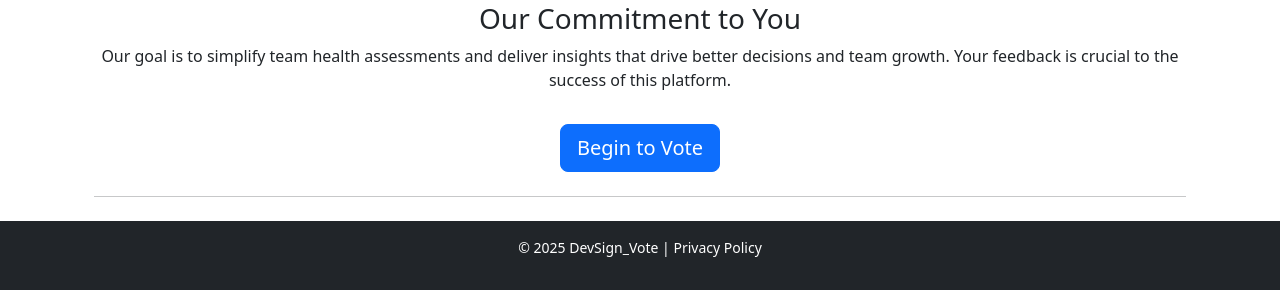
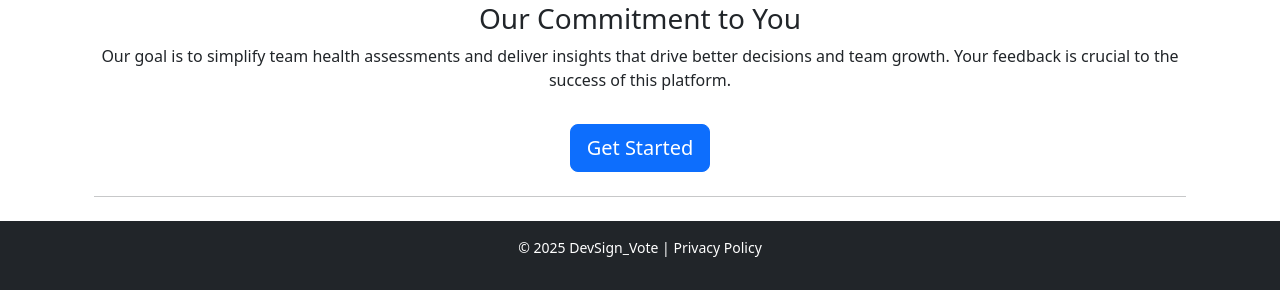
Before and after one commit to simonepietraroia/Sky-TV-Project, a Django app: page / in a window 1280 px wide. Shown: the part 672-962 px from the top of the page. Run offline with Django 5.2, Linux system fonts and the light colour scheme; a user stored in the database is signed in.

Commit message:
fixed home to send team leader to session select

```diff
--- a/SkyTvApp/DevSign_Vote/templates/DevSign_Vote/home.html
+++ b/SkyTvApp/DevSign_Vote/templates/DevSign_Vote/home.html
@@ -31,8 +31,8 @@
     <p>Our goal is to simplify team health assessments and deliver insights that drive better decisions and team growth. Your feedback is crucial to the success of this platform.</p>
 
     {% if user.is_authenticated %}
-        {% if user.role == "engineer" %}
-            <a href="{% url 'session-select' %}" class="btn btn-primary btn-lg mt-3">Begin to Vote</a>
+        {% if user.role == "engineer" or user.role == "team_leader" %}
+            <a href="{% url 'session-select' %}" class="btn btn-primary btn-lg mt-3">Get Started</a>
         {% else %}
             <a href="{% url 'portal' %}" class="btn btn-primary btn-lg mt-3">Go to Portal</a>
         {% endif %}
```
